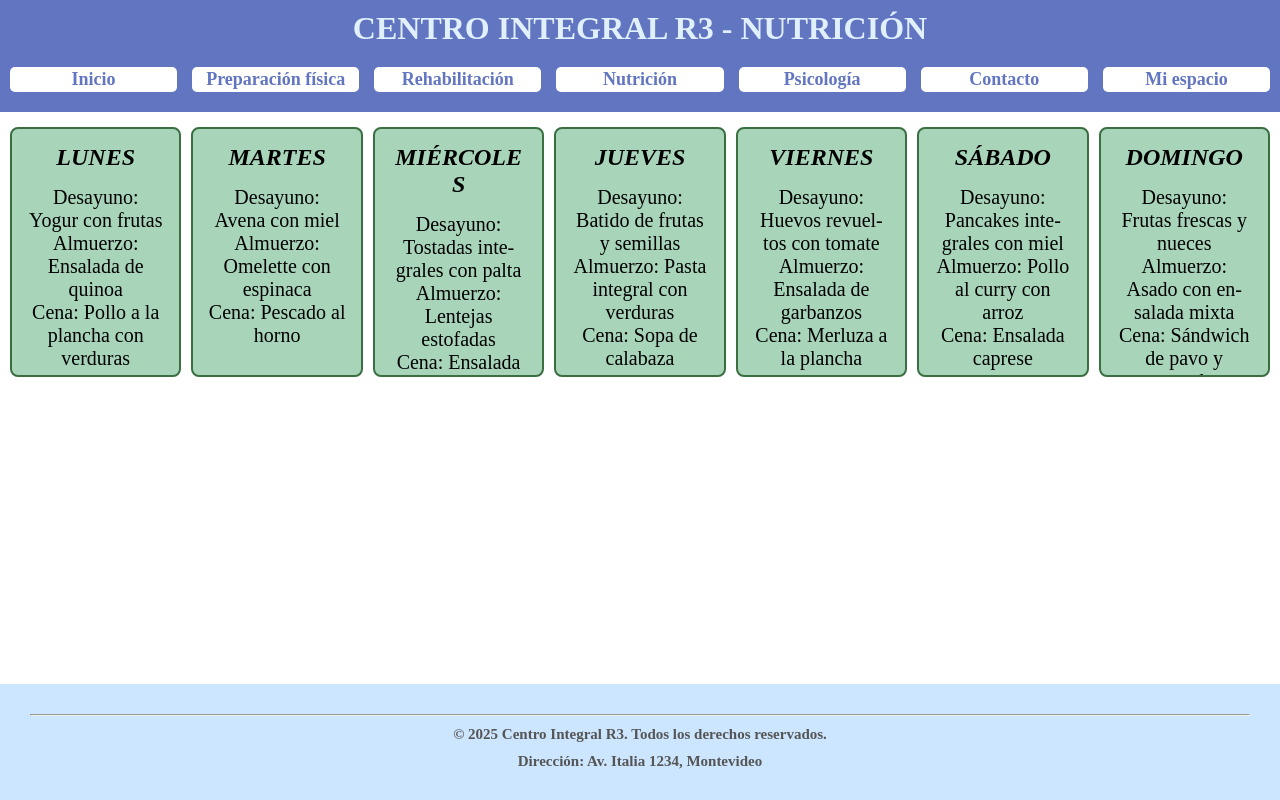
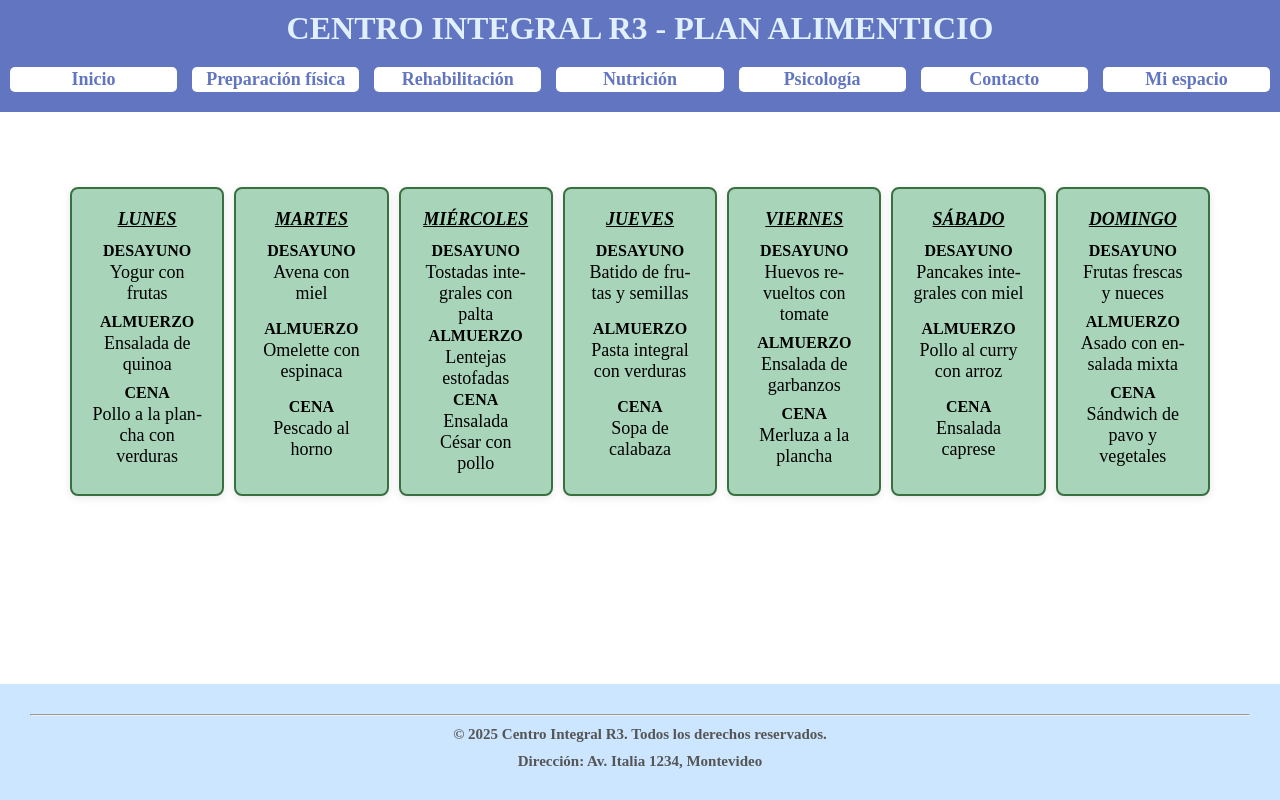
Before and after one commit to MartinCounago97/proyectobigua.github.io, a plain HTML site: page pages/planNutricional.html in a window 1280 px wide. Drawn offline with Linux system fonts and the light colour scheme.

Commit message:
planes alimenticios y fisicos, video youtube responsive

```diff
--- a/estilos.css
+++ b/estilos.css
@@ -224,11 +224,25 @@ select {
 }
 
 /* VIDEO CENTRADO */
-#preparacionFisica iframe {
-  display: block;
-  margin: 0 auto;
+
+.video-container {
+  position: relative;
+  width: 100%;
+  padding-bottom: 56.25%; /* 16:9 Aspect Ratio */
+  height: 0;
+  overflow: hidden;
   border-radius: 12px;
   box-shadow: 0 2px 6px rgba(0, 0, 0, 0.1);
+}
+
+.video-container iframe {
+  position: absolute;
+  top: 0;
+  left: 0;
+  width: 100%;
+  height: 100%;
+  border: none;
+  border-radius: 12px;
 }
 
 /* FOOTER SIEMPRE ABAJO */
@@ -348,11 +362,11 @@ h3 {
   }
 }
 
-.nutricionSemanal {
+.calendarioPersonalizado {
   display: flex;
   flex-wrap: wrap;
   gap: 10px;
-  padding: 10px;
+  padding: 70px;
   justify-content: flex-start;
   align-items: stretch; /* importante para que todas las cajas estiren igual en alto */
 }
@@ -362,22 +376,41 @@ h3 {
   flex: 1 1 150px;
   min-width: 120px;
   max-width: 200px;
-  height: 250px;
   background-color: #a8d5ba;
   border: 2px solid #3a6f41;
   border-radius: 8px;
-  padding: 15px;
+  padding: 20px;
   box-sizing: border-box;
   display: flex;
   flex-direction: column;
   text-align: center;
   margin: 5px 0;
-
+  box-shadow: 0 2px 8px rgba(0, 0, 0, 0.1);
   /* agregar para controlar el texto */
   overflow-wrap: break-word; /* rompe palabras largas */
   word-wrap: break-word; /* compatibilidad */
   hyphens: auto; /* guiones automáticos si el navegador lo soporta */
   overflow: hidden; /* corta cualquier overflow */
+}
+
+.caja h2 {
+  font-size: 18px;
+  margin-bottom: 10px;
+  text-decoration: underline;
+}
+
+.caja h3 {
+  font-size: 16px;
+  margin-bottom: 0px;
+  padding: 2px;
+  color: black;
+  text-align: center;
+}
+
+.caja p {
+  font-size: 18px;
+  flex-grow: 1;
+  text-align: center;
 }
 
 /* Pantallas medianas (tablet) - 3 columnas */
--- a/pages/planNutricional.html
+++ b/pages/planNutricional.html
@@ -8,7 +8,7 @@
   </head>
   <body>
     <header>
-      <h1 class="titulos">Centro integral R3 - Nutrición</h1>
+      <h1 class="titulos">Centro integral R3 - Plan alimenticio</h1>
       <nav class="nav-menu">
         <ul>
           <li><a href="../index.html">Inicio</a></li>
@@ -22,48 +22,69 @@
       </nav>
     </header>
     <main>
-      <div class="nutricionSemanal">
+      <div class="calendarioPersonalizado">
         <div class="caja">
           <h2>LUNES</h2>
-          <p>Desayuno: Yogur con frutas</p>
-          <p>Almuerzo: Ensalada de quinoa</p>
-          <p>Cena: Pollo a la plancha con verduras</p>
+          <h3>Desayuno</h3>
+          <p>Yogur con frutas</p>
+          <h3>Almuerzo</h3>
+          <p>Ensalada de quinoa</p>
+          <h3>Cena</h3>
+          <p>Pollo a la plancha con verduras</p>
         </div>
         <div class="caja">
           <h2>MARTES</h2>
-          <p>Desayuno: Avena con miel</p>
-          <p>Almuerzo: Omelette con espinaca</p>
-          <p>Cena: Pescado al horno</p>
+          <h3>Desayuno</h3>
+          <p>Avena con miel</p>
+          <h3>Almuerzo</h3>
+          <p>Omelette con espinaca</p>
+          <h3>Cena</h3>
+          <p>Pescado al horno</p>
         </div>
         <div class="caja">
           <h2>MIÉRCOLES</h2>
-          <p>Desayuno: Tostadas integrales con palta</p>
-          <p>Almuerzo: Lentejas estofadas</p>
-          <p>Cena: Ensalada César con pollo</p>
+          <h3>Desayuno</h3>
+          <p>Tostadas integrales con palta</p>
+          <h3>Almuerzo</h3>
+          <p>Lentejas estofadas</p>
+          <h3>Cena</h3>
+          <p>Ensalada César con pollo</p>
         </div>
         <div class="caja">
           <h2>JUEVES</h2>
-          <p>Desayuno: Batido de frutas y semillas</p>
-          <p>Almuerzo: Pasta integral con verduras</p>
-          <p>Cena: Sopa de calabaza</p>
+          <h3>Desayuno</h3>
+          <p>Batido de frutas y semillas</p>
+          <h3>Almuerzo</h3>
+          <p>Pasta integral con verduras</p>
+          <h3>Cena</h3>
+          <p>Sopa de calabaza</p>
         </div>
         <div class="caja">
           <h2>VIERNES</h2>
-          <p>Desayuno: Huevos revueltos con tomate</p>
-          <p>Almuerzo: Ensalada de garbanzos</p>
-          <p>Cena: Merluza a la plancha</p>
+          <h3>Desayuno</h3>
+          <p>Huevos revueltos con tomate</p>
+          <h3>Almuerzo</h3>
+          <p>Ensalada de garbanzos</p>
+          <h3>Cena</h3>
+          <p>Merluza a la plancha</p>
         </div>
         <div class="caja">
           <h2>SÁBADO</h2>
-          <p>Desayuno: Pancakes integrales con miel</p>
-          <p>Almuerzo: Pollo al curry con arroz</p>
-          <p>Cena: Ensalada caprese</p>
+          <h3>Desayuno</h3>
+          <p>Pancakes integrales con miel</p>
+          <h3>Almuerzo</h3>
+          <p>Pollo al curry con arroz</p>
+          <h3>Cena</h3>
+          <p>Ensalada caprese</p>
         </div>
         <div class="caja">
           <h2>DOMINGO</h2>
-          <p>Desayuno: Frutas frescas y nueces</p>
-          <p>Almuerzo: Asado con ensalada mixta</p>
-          <p>Cena: Sándwich de pavo y vegetales</p>
+          <h3>Desayuno</h3>
+          <p>Frutas frescas y nueces</p>
+          <h3>Almuerzo</h3>
+          <p>Asado con ensalada mixta</p>
+          <h3>Cena</h3>
+          <p>Sándwich de pavo y vegetales</p>
         </div>
       </div>
     </main>
```
Also changed, not shown: pages/planEntrenamiento.html (+77 -20 lines), pages/rehabilitacion.html (+4 -4 lines).
